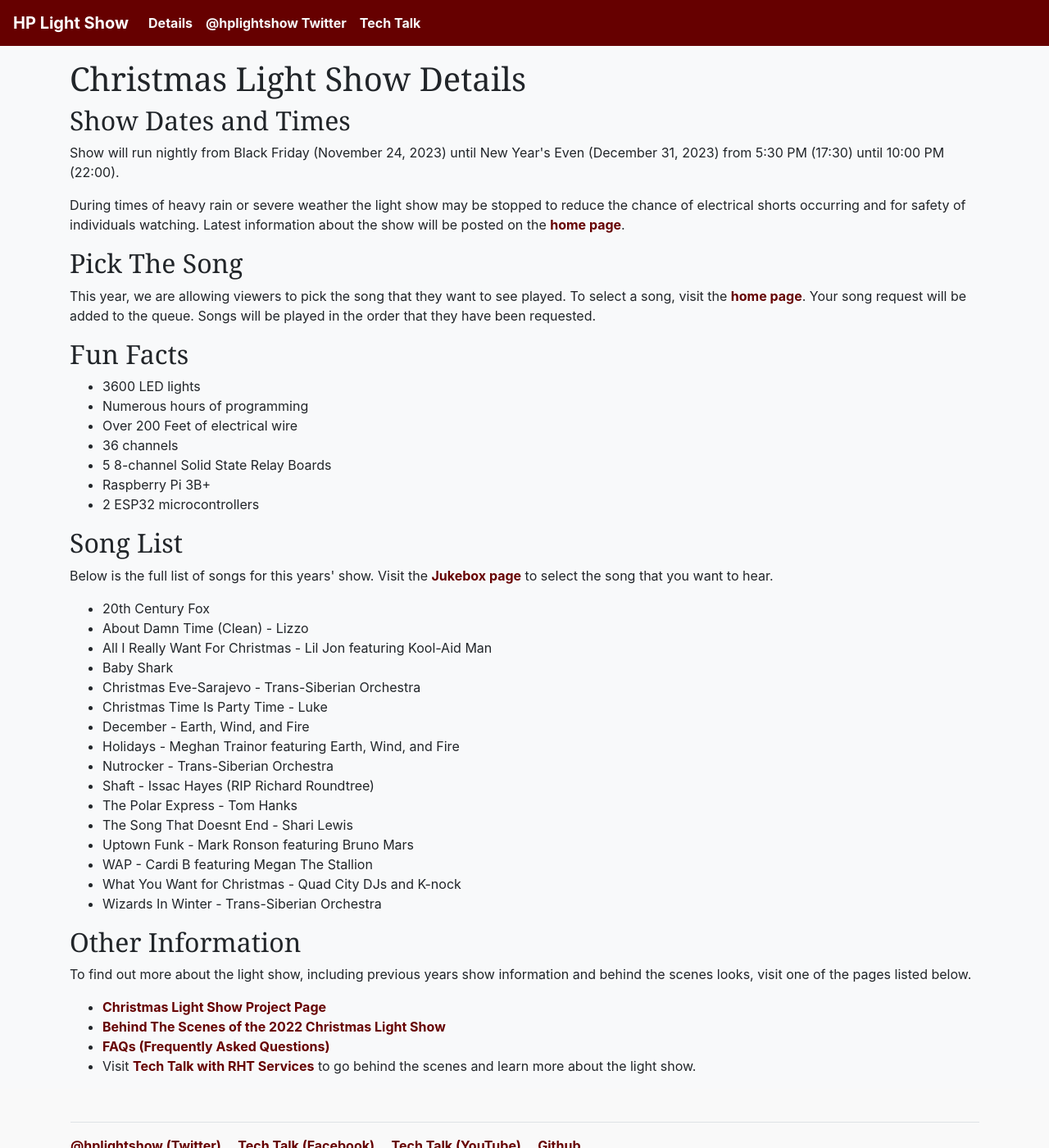
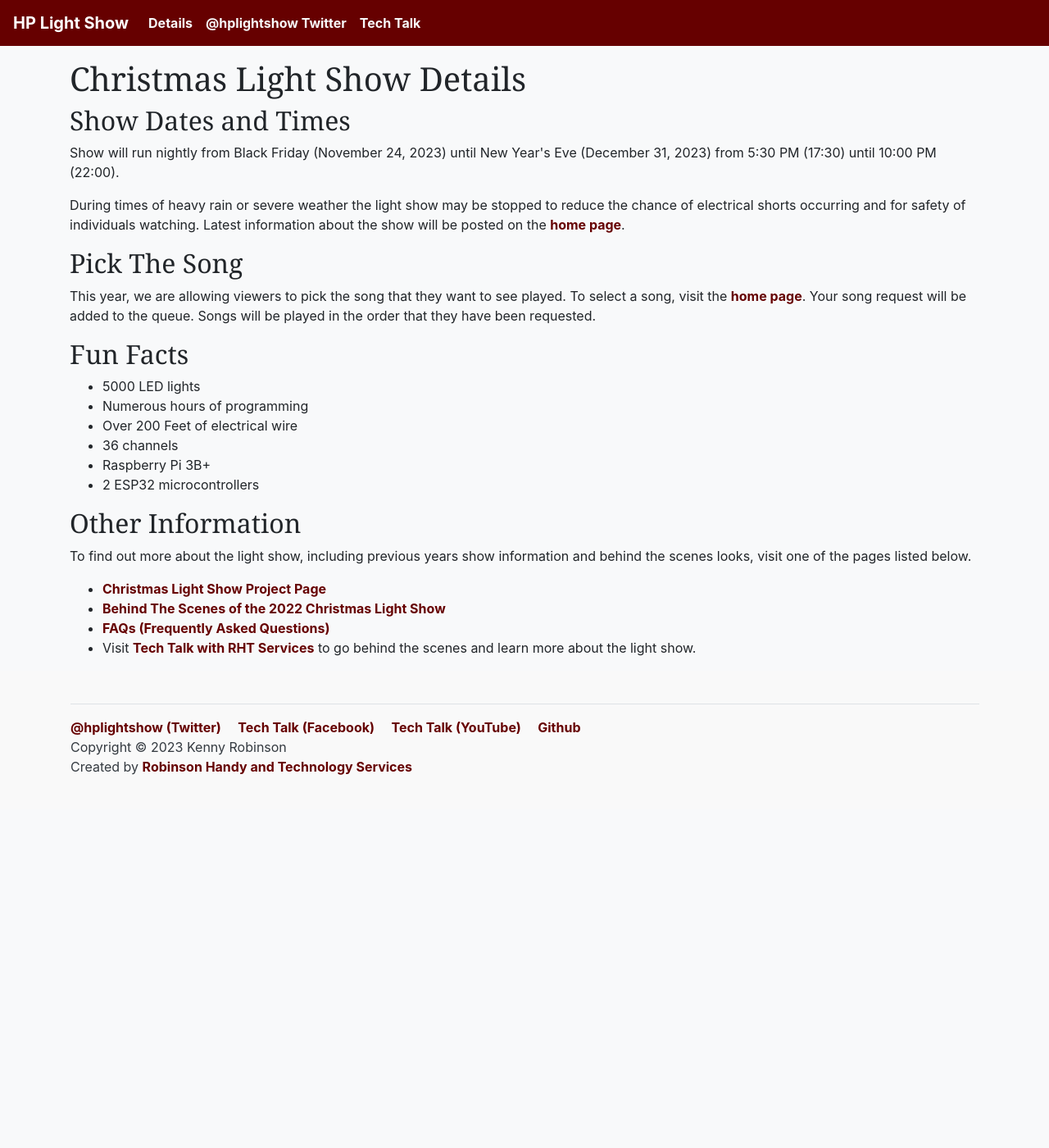
Before and after one commit to almostengr/light-show-extender, an MkDocs documentation site: the page built from website/docs/details.md, in a window 1280 px wide and 1400 px high. Shown: the whole window at 82% size. Built offline with MkDocs 1.6.1, drawn with Linux system fonts in a browser that asks for light colours; nearby versions of some CDN libraries; library files that are not in the unit come from our copies.

Commit message:
Updated show details, song list

```diff
--- a/website/docs/details.md
+++ b/website/docs/details.md
@@ -4,7 +4,7 @@ title: Christmas Light Show Details
 
 ## Show Dates and Times
 
-Show will run nightly from Black Friday (November 24, 2023) until New Year's Even (December 31, 2023)
+Show will run nightly from Black Friday (November 24, 2023) until New Year's Eve (December 31, 2023)
 from 5:30 PM (17:30) until 10:00 PM (22:00).
 
 During times of heavy rain or severe weather the light show may be stopped to reduce the
@@ -19,35 +19,12 @@ played in the order that they have been requested.
 
 ## Fun Facts
 
-* 3600 LED lights
+* 5000 LED lights
 * Numerous hours of programming
 * Over 200 Feet of electrical wire
 * 36 channels
-* 5 8-channel Solid State Relay Boards
 * Raspberry Pi 3B+
 * 2 ESP32 microcontrollers
-
-## Song List
-
-Below is the full list of songs for this years' show. Visit the [Jukebox page](/) to
-select the song that you want to hear.
-
-* 20th Century Fox
-* About Damn Time (Clean) - Lizzo
-* All I Really Want For Christmas - Lil Jon featuring Kool-Aid Man
-* Baby Shark
-* Christmas Eve-Sarajevo - Trans-Siberian Orchestra
-* Christmas Time Is Party Time - Luke
-* December - Earth, Wind, and Fire
-* Holidays - Meghan Trainor featuring Earth, Wind, and Fire
-* Nutrocker - Trans-Siberian Orchestra
-* Shaft - Issac Hayes (RIP Richard Roundtree)
-* The Polar Express - Tom Hanks
-* The Song That Doesnt End - Shari Lewis
-* Uptown Funk - Mark Ronson featuring Bruno Mars
-* WAP - Cardi B featuring Megan The Stallion
-* What You Want for Christmas - Quad City DJs and K-nock
-* Wizards In Winter - Trans-Siberian Orchestra
 
 ## Other Information
 
```
Also changed, not shown: website/docs/index.md (+1 -1 lines).
